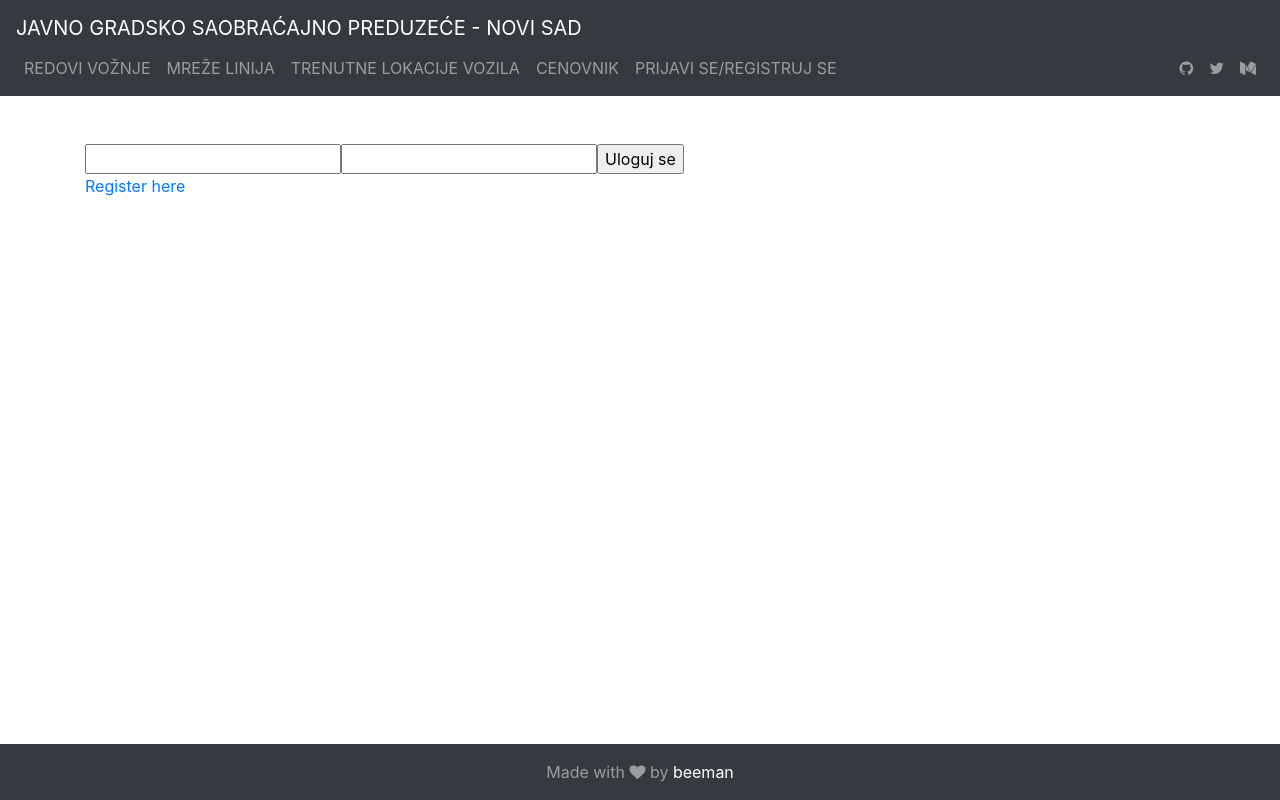
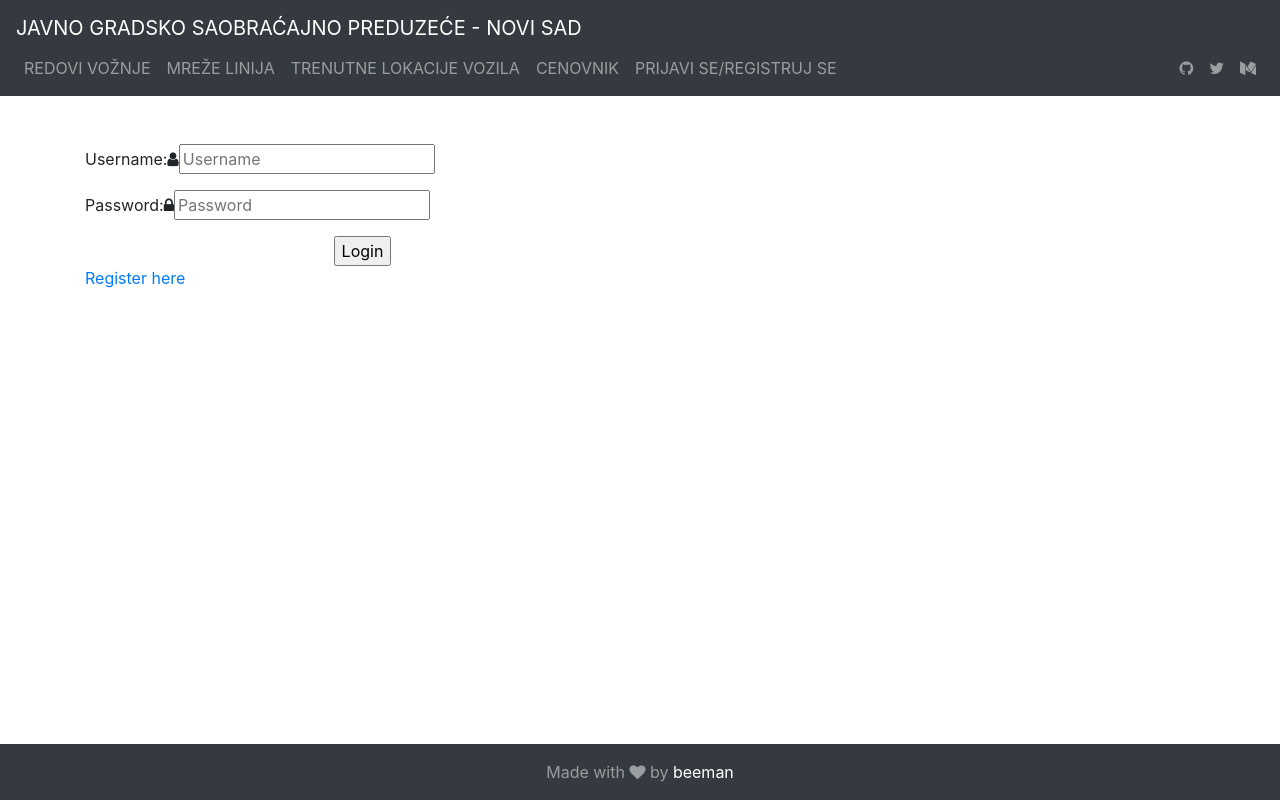
Before and after one commit to pusgs-psi-2018-2019-team/PUSGS---PSI---2018-2019, an Angular app in the folder jgsp-app/: page / in a window 1280 px wide. Built offline with nearby package versions, Linux system fonts and the light colour scheme.

Commit message:
login form

```diff
--- a/jgsp-app/src/app/login/login.component.html
+++ b/jgsp-app/src/app/login/login.component.html
@@ -1,7 +1,9 @@
-<form #f="ngForm" (submit)="login(f.value,f)">
-  <input name="username" ngModel/>
-  <input name="password" type="password" ngModel/>
-  <input type="submit" value="Uloguj se"/>
+<form [formGroup]="loginForm" (submit)="login()">
+  <p>Username:<span class="fa fa-user"></span><input Placeholder="Username" type="text" formControlName="Username" required></p>
+  <p>Password:<span class="fa fa-lock"></span><input Placeholder="Password" type="password" formControlName="Password" required></p>
+  <div>
+    <span style="width:50%; text-align:center;  display: inline-block;"><input type="submit" value="Login"></span>
+</div>
 </form>
 
 <a routerLink="/register">Register here</a>
--- a/jgsp-app/src/app/login/login.component.ts
+++ b/jgsp-app/src/app/login/login.component.ts
@@ -1,5 +1,5 @@
 import { Component, OnInit } from '@angular/core';
-import { NgForm } from '@angular/forms';
+import { NgForm, FormBuilder, Validators } from '@angular/forms';
 import { AuthHttpService } from 'src/services/http/auth.service';
 import { User } from '../user';
 import { Router } from '@angular/router';
@@ -11,12 +11,19 @@ import { Router } from '@angular/router';
 })
 export class LoginComponent implements OnInit {
 
-  constructor(private http:AuthHttpService, private router: Router) { }
+
+  loginForm = this.fb.group({
+    Username: ['', Validators.required],
+    Password: ['', Validators.required]
+  });
+
+  constructor(private http:AuthHttpService, private router: Router,private fb: FormBuilder) { }
 
   ngOnInit() {
   }
 
-  login(user: User,form: NgForm){
+  login(){
+    let user: User = this.loginForm.value;
     this.http.logIn(user.Username,user.Password).subscribe(temp => {
       if(temp == "uspesno")
       {
@@ -29,6 +36,5 @@ export class LoginComponent implements OnInit {
         this.router.navigate(["/login"])
       }
     });
-    form.reset();
   }
 }
```
Also changed, not shown: 4 other files (tests, documents, lock files or other folders).
